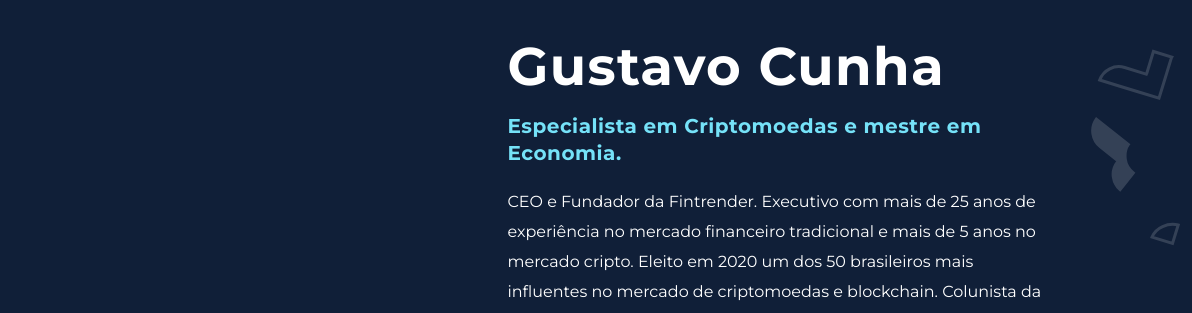
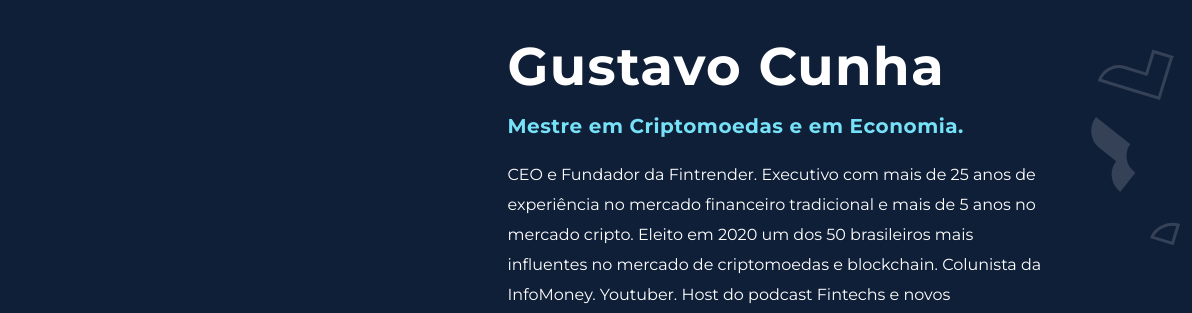
Before and after one commit to filiperitto/fintrender, a plain HTML site: page index.html in a window 1280 px wide. Shown: the part 1086-1399 px from the top of the page, 88-1280 px from the left. Drawn offline with Linux system fonts and the light colour scheme.

Commit message:
Update index.html

```diff
--- a/index.html
+++ b/index.html
@@ -202,7 +202,7 @@
                         Gustavo Cunha
                     </h2>
                     <h3>
-                        Especialista em Criptomoedas e mestre em Economia.
+                        Mestre em Criptomoedas e em Economia.
                     </h3>
                     <p>CEO e Fundador da Fintrender. Executivo com mais de 25 anos de experiência no mercado financeiro tradicional e mais de 5 anos no mercado cripto. Eleito em 2020 um dos 50 brasileiros mais influentes no mercado de criptomoedas e blockchain. Colunista da InfoMoney. Youtuber. Host do podcast Fintechs e novos investimentos. Ex-diretor do banco internacional no Brasil. Mestre em economia pela PUC-SP, cursando PHD em gestão pela universidade do Porto/Portugal. Professor da B3, Ibmec e outras instituições.
                     </p>
```
